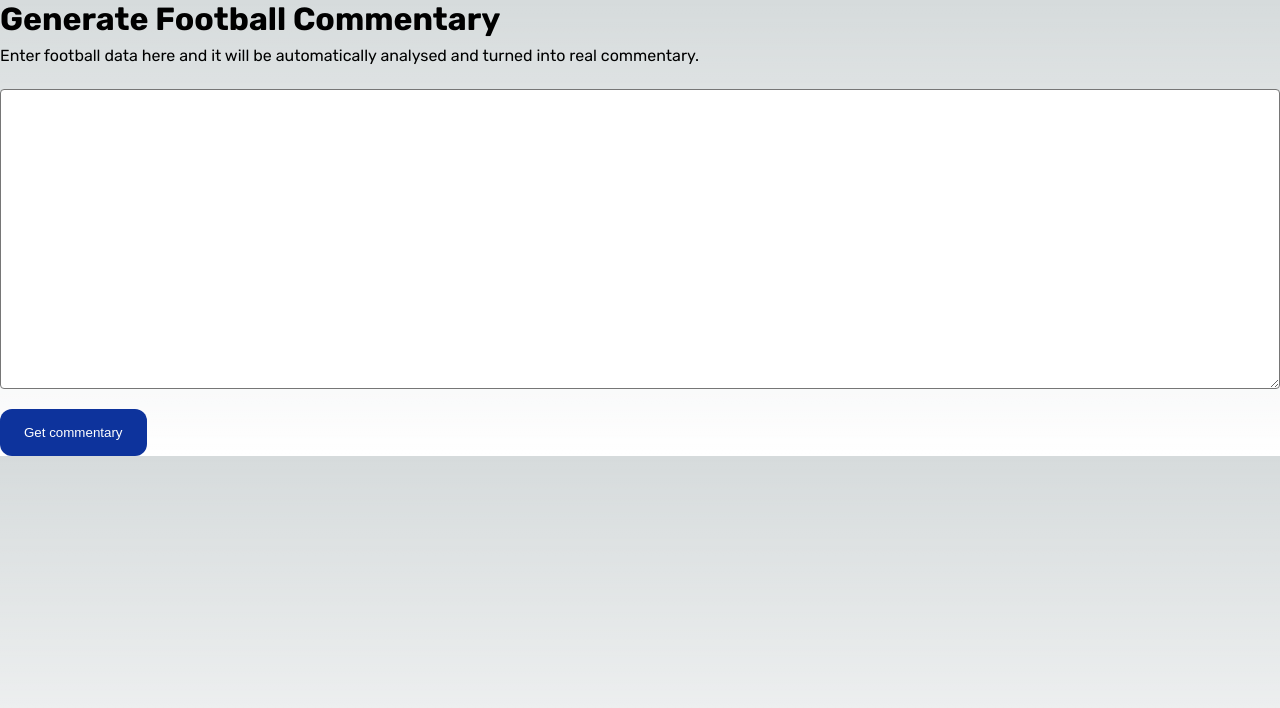
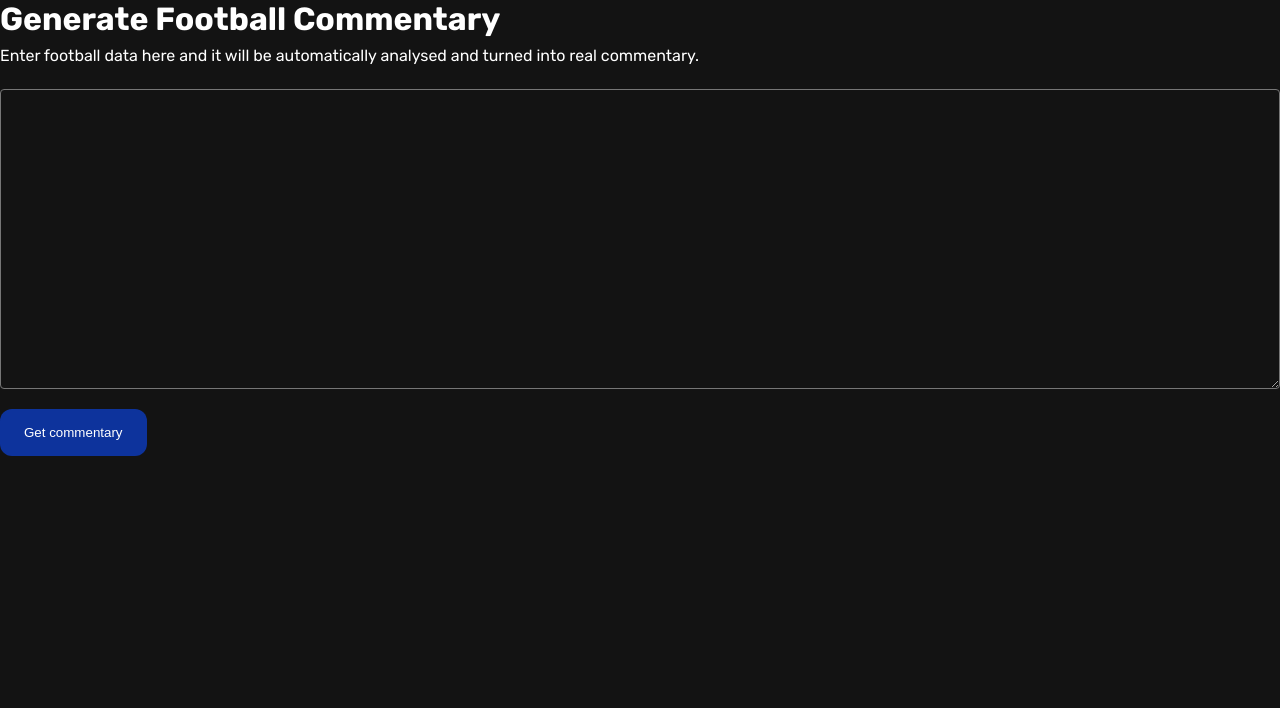
Before and after one commit to MichaelJFordham/football-commentary-app, a Next.js app in the folder football-commentary-app/: page /FootballDataInput in a window 1280 px wide. Shown: the top 708 px of the page. Built offline with nearby package versions, Linux system fonts and the light colour scheme.

Commit message:
updated styling

```diff
--- a/football-commentary-app/src/styles/FootballDataInput.module.css
+++ b/football-commentary-app/src/styles/FootballDataInput.module.css
@@ -10,6 +10,8 @@
     font-size: 16px;
     border-radius: 4px;
     font-family: 'Rubik', sans-serif;
+    background-color: transparent;
+    color: white;
 }
 
 .getCommentaryBtn {
--- a/football-commentary-app/src/styles/globals.css
+++ b/football-commentary-app/src/styles/globals.css
@@ -1,78 +1,3 @@
-:root {
-  --max-width: 1100px;
-  --border-radius: 12px;
-  --font-mono: ui-monospace, Menlo, Monaco, 'Cascadia Mono', 'Segoe UI Mono',
-    'Roboto Mono', 'Oxygen Mono', 'Ubuntu Monospace', 'Source Code Pro',
-    'Fira Mono', 'Droid Sans Mono', 'Courier New', monospace;
-
-  --foreground-rgb: 0, 0, 0;
-  --background-start-rgb: 214, 219, 220;
-  --background-end-rgb: 255, 255, 255;
-
-  --primary-glow: conic-gradient(
-    from 180deg at 50% 50%,
-    #16abff33 0deg,
-    #0885ff33 55deg,
-    #54d6ff33 120deg,
-    #0071ff33 160deg,
-    transparent 360deg
-  );
-  --secondary-glow: radial-gradient(
-    rgba(255, 255, 255, 1),
-    rgba(255, 255, 255, 0)
-  );
-
-  --tile-start-rgb: 239, 245, 249;
-  --tile-end-rgb: 228, 232, 233;
-  --tile-border: conic-gradient(
-    #00000080,
-    #00000040,
-    #00000030,
-    #00000020,
-    #00000010,
-    #00000010,
-    #00000080
-  );
-
-  --callout-rgb: 238, 240, 241;
-  --callout-border-rgb: 172, 175, 176;
-  --card-rgb: 180, 185, 188;
-  --card-border-rgb: 131, 134, 135;
-}
-
-@media (prefers-color-scheme: dark) {
-  :root {
-    --foreground-rgb: 255, 255, 255;
-    --background-start-rgb: 0, 0, 0;
-    --background-end-rgb: 0, 0, 0;
-
-    --primary-glow: radial-gradient(rgba(1, 65, 255, 0.4), rgba(1, 65, 255, 0));
-    --secondary-glow: linear-gradient(
-      to bottom right,
-      rgba(1, 65, 255, 0),
-      rgba(1, 65, 255, 0),
-      rgba(1, 65, 255, 0.3)
-    );
-
-    --tile-start-rgb: 2, 13, 46;
-    --tile-end-rgb: 2, 5, 19;
-    --tile-border: conic-gradient(
-      #ffffff80,
-      #ffffff40,
-      #ffffff30,
-      #ffffff20,
-      #ffffff10,
-      #ffffff10,
-      #ffffff80
-    );
-
-    --callout-rgb: 20, 20, 20;
-    --callout-border-rgb: 108, 108, 108;
-    --card-rgb: 100, 100, 100;
-    --card-border-rgb: 200, 200, 200;
-  }
-}
-
 * {
   box-sizing: border-box;
   padding: 0;
@@ -84,25 +9,11 @@
   max-width: 100vw;
   overflow-x: hidden;
   font-family: 'Rubik', sans-serif;
-}
-
-body {
-  color: rgb(var(--foreground-rgb));
-  background: linear-gradient(
-      to bottom,
-      transparent,
-      rgb(var(--background-end-rgb))
-    )
-    rgb(var(--background-start-rgb));
+  background-color: rgb(19, 19, 19);
+  color: white;
 }
 
 a {
   color: inherit;
   text-decoration: none;
 }
-
-@media (prefers-color-scheme: dark) {
-  html {
-    color-scheme: dark;
-  }
-}
```
